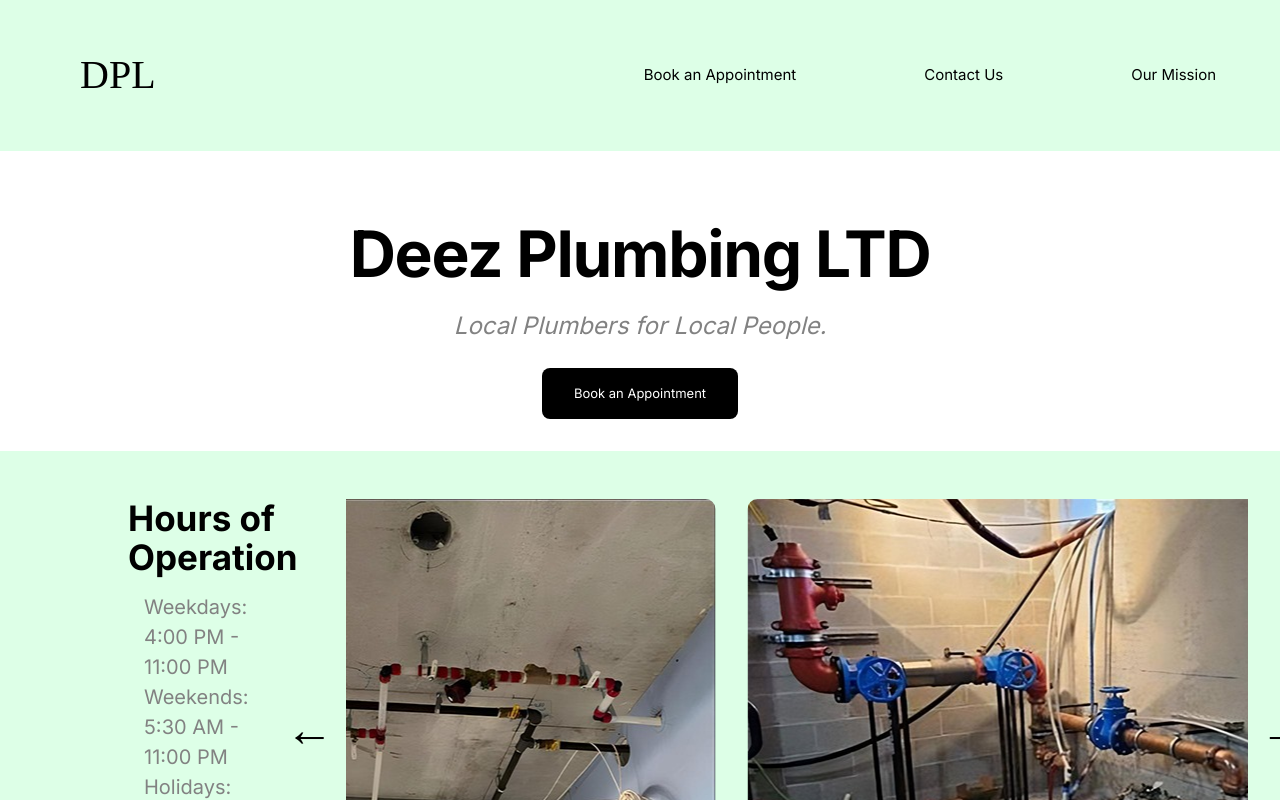
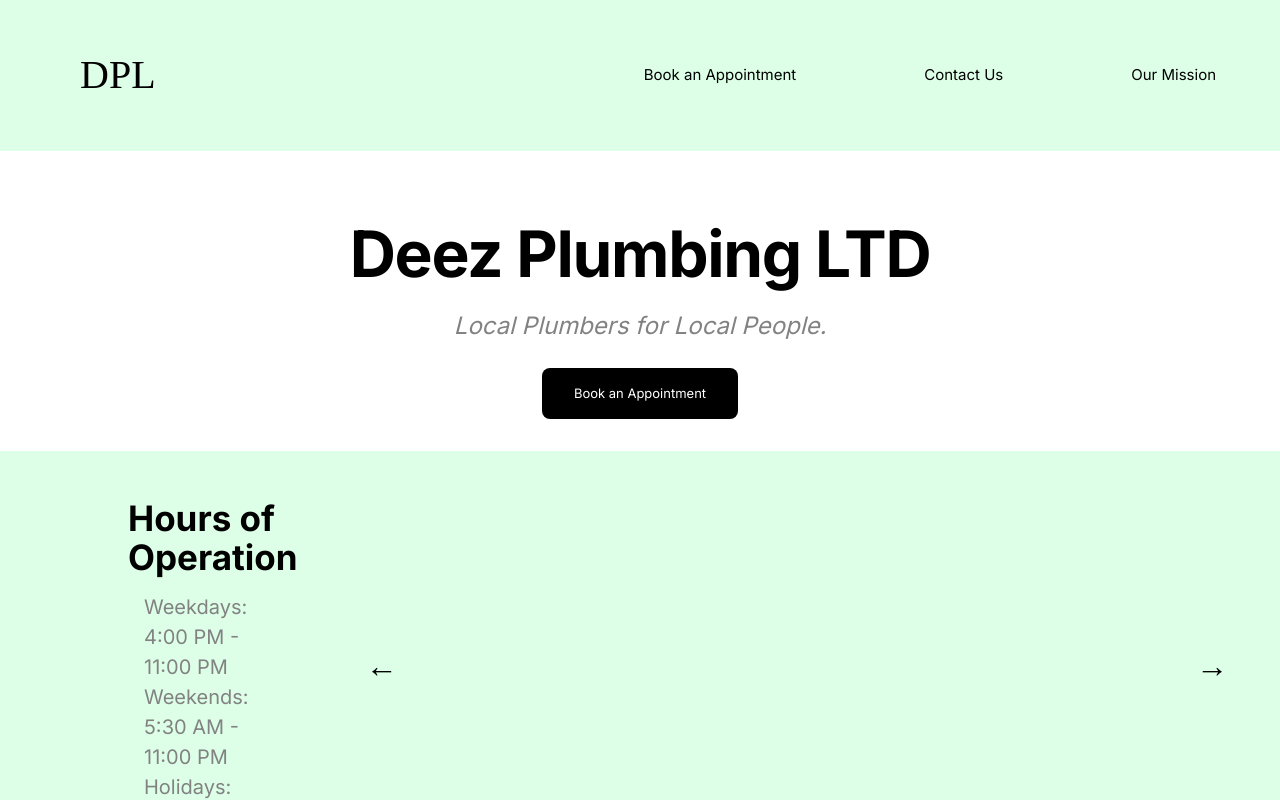
Before and after one commit to SargunKaura/Deez-Plumbing-Website, a React (Create React App) app in the folder deez-website/: page / in a window 1280 px wide. Shown: the top 800 px of the page. Built offline with nearby package versions, Linux system fonts and the light colour scheme.

Commit message:
Added Carousel2 component

```diff
--- a/deez-website/src/components/Home.js
+++ b/deez-website/src/components/Home.js
@@ -109,8 +109,61 @@ function Home() {
             </div>
         );
     };
+const Carousel2 = ({ images, slidesToShow = 1, className }) => {
+    const [currentIndex, setCurrentIndex] = useState(0);
+    const [isManual, setIsManual] = useState(false);
+    const totalSlides = images.length; // Number of images defines the total slides
 
-    <Carousel images={hoursImages} className="hours-carousel" />
+    const nextSlide = () => {
+        setIsManual(true);
+        setCurrentIndex((prevIndex) => (prevIndex + 1) % totalSlides);
+    };
+
+    const prevSlide = () => {
+        setIsManual(true);
+        setCurrentIndex((prevIndex) =>
+            prevIndex === 0 ? totalSlides - 1 : prevIndex - 1
+        );
+    };
+
+    useEffect(() => {
+        if (!isManual) {
+            const interval = setInterval(nextSlide, 3000);
+            return () => clearInterval(interval);
+        }
+    }, [currentIndex, isManual]);
+
+    return (
+        <div className={`carousel-div ${className}`}>
+            <button className="carousel-button" onClick={prevSlide}>
+                &#x2190;
+            </button>
+            <div className="carousel">
+                <div
+                    className="carousel-slide"
+                    style={{
+                        transform: `translateX(-${currentIndex * (100 / slidesToShow)}%)`,
+                        transition: 'transform 0.5s ease-in-out',
+                        width: `${100 * totalSlides}%`,
+                        display: 'flex',
+                    }}
+                >
+                    {images.map((image, index) => (
+                        <img
+                            key={index}
+                            src={image}
+                            alt={`Slide ${index}`}
+                            style={{ width: `${100 / totalSlides}%` }} // Adjust width based on the total number of images
+                        />
+                    ))}
+                </div>
+            </div>
+            <button className="carousel-button" onClick={nextSlide}>
+                &#x2192;
+            </button>
+        </div>
+    );
+};
 
     return (
 
@@ -165,7 +218,7 @@ function Home() {
 
                     </div>
 
-                    <Carousel images={hoursImages} />
+                    <Carousel2 images={hoursImages} slidesToShow={1} className="hours-carousel" />
 
                 </section>
 
```
